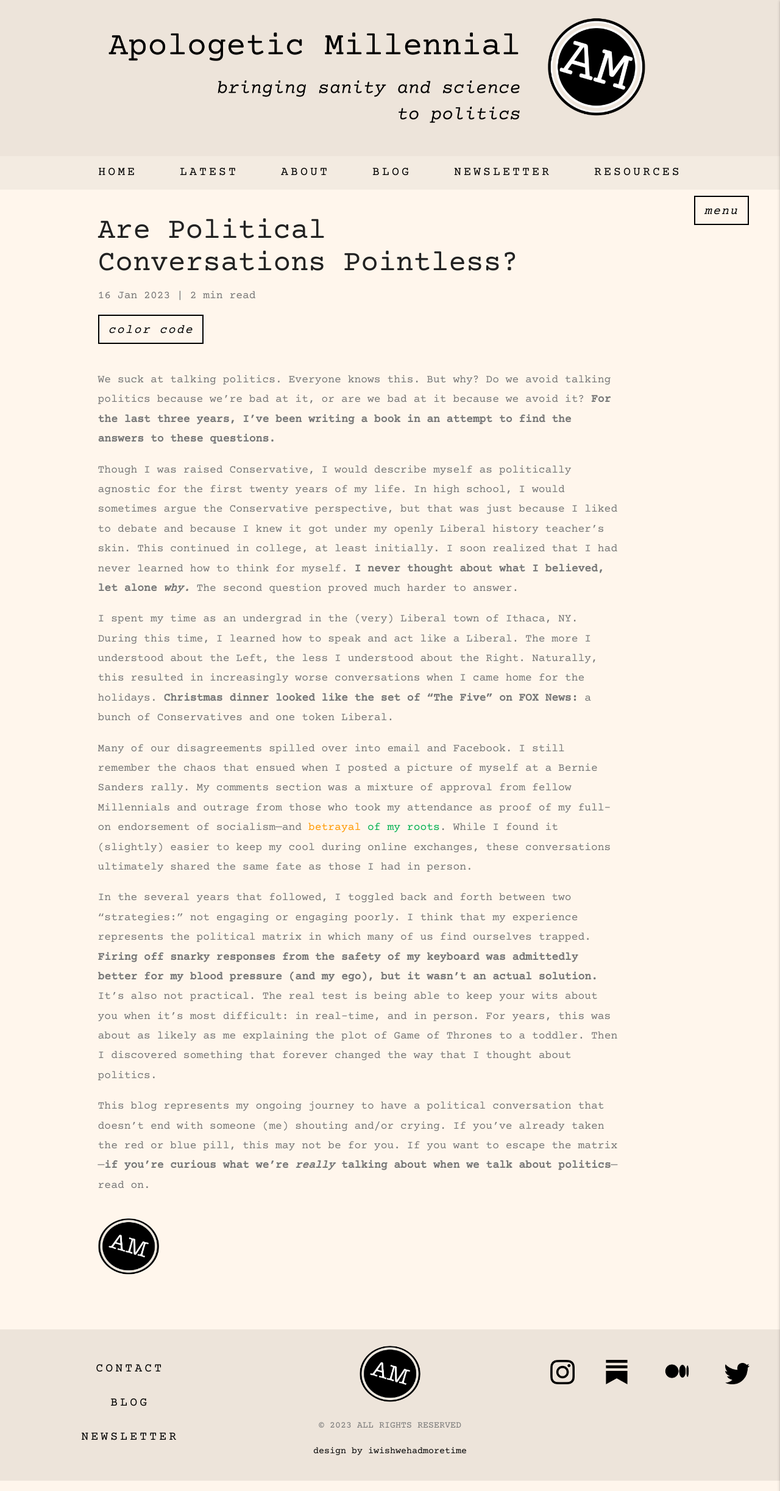
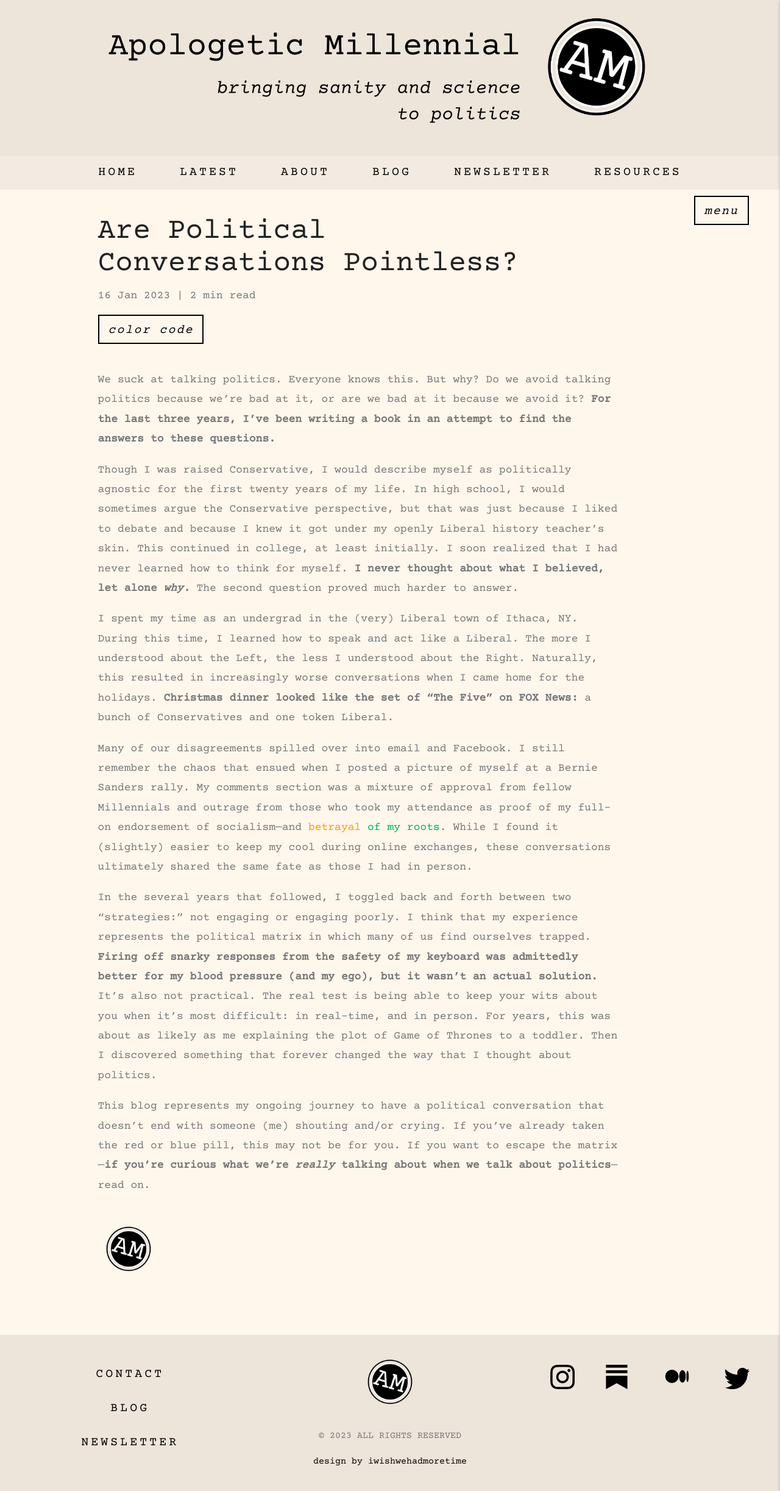
Before and after one commit to khiciste/apologetic_millennial, a Jekyll site: the page built from _posts/2023-01-16-are-political-conversations-pointless.html, in a window 1280 px wide. Shown: the whole page at 61% size. Built offline with Jekyll 4.4.1, drawn with Linux system fonts in a browser that asks for light colours; some web fonts are replaced.

Commit message:
updating AM logo in nav, footer, posts

```diff
--- a/_layouts/default.html
+++ b/_layouts/default.html
@@ -85,7 +85,7 @@
           <li>
             <div class="user-view">
               <div class="background centered-h">
-                <img src="/images/apologetic_millennial_logo_no_bg.png">
+                <img src="/images/AM_logo_square.png">
               </div>
               <!--
               <a href="#user"><img class="circle" src="/images/ltud_logo.jpeg"></a>
@@ -181,7 +181,7 @@
 
         <br />
         <a href="/index.html">
-          <img id="footer-logo" src="/images/apologetic_millennial_logo_no_bg.png" />
+          <img id="footer-logo" src="/images/AM_logo_square.png" />
         </a>
         <p>&copy; 2023 ALL RIGHTS RESERVED</p>
         <a target="_blank" href="https://iwishwehadmoretime.com">
--- a/_layouts/post.html
+++ b/_layouts/post.html
@@ -34,7 +34,7 @@
         {{ content }}
 
         <p>
-          <img class="responsive brand-stamp" src="https://apologeticmillennial.com/images/apologetic_millennial_logo_no_bg.png" />
+          <img class="responsive brand-stamp" src="/images/AM_logo_square.png" />
         </p>
       </div>
     </div>
```
Also changed, not shown: images/AM_logo_square.png (added).
